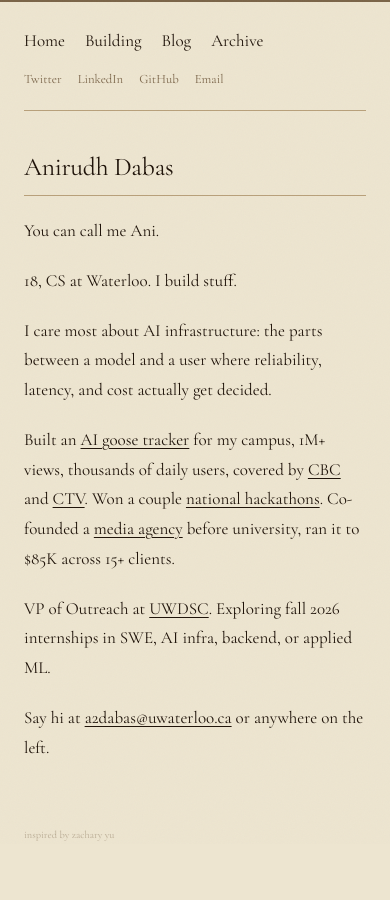
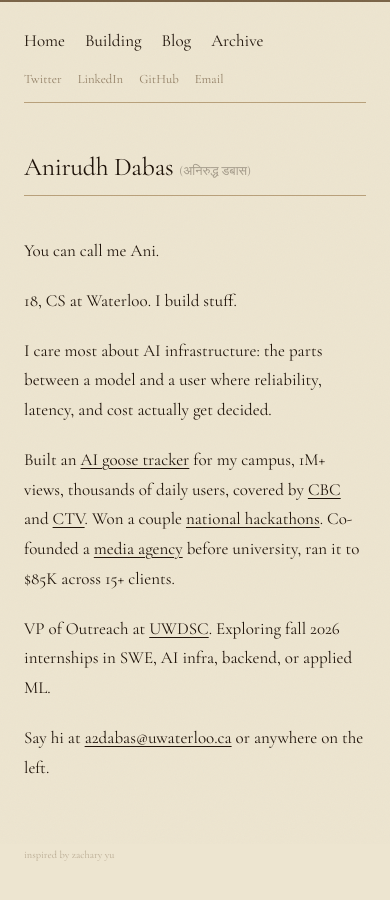
Before and after one commit to AnirudhDabas/anirro, a Next.js app: page / in a window 390 px wide. Shown: the top 900 px of the page. Built offline with nearby package versions, Linux system fonts and the light colour scheme.

Commit message:
fix: mobile nav separators, spacing, restore hindi

```diff
--- a/app/globals.css
+++ b/app/globals.css
@@ -114,18 +114,34 @@
 @media (max-width: 767px) {
   h1 {
     font-size: 1.6rem;
-  }
-
-  h1 .hindi {
-    display: none;
+    margin-top: 0;
   }
 
   header hr {
     margin-top: 0.75rem;
   }
 
-  main > div {
-    margin-top: 1.25rem;
+  .sidebar {
+    margin-bottom: 0.5rem;
+    padding-bottom: 0.75rem;
+  }
+
+  .nav-primary {
+    margin-bottom: 0.4rem;
+  }
+
+  .nav-secondary {
+    opacity: 0.8;
+  }
+
+  main {
+    padding-top: 0;
+    margin-top: 0;
+  }
+
+  main > *:first-child {
+    margin-top: 0;
+    padding-top: 0;
   }
 }
 
--- a/components/Sidebar.tsx
+++ b/components/Sidebar.tsx
@@ -39,8 +39,8 @@
   const pathname = usePathname();
 
   return (
-    <aside className="w-full shrink-0 border-b border-[var(--rule)] pb-5 md:w-48 md:border-b-0 md:pb-0">
-      <nav className="flex flex-row flex-wrap gap-x-5 gap-y-1 md:flex-col md:gap-2">
+    <aside className="sidebar w-full shrink-0 border-b border-[var(--rule)] pb-5 md:w-48 md:border-b-0 md:pb-0">
+      <nav className="nav-primary flex flex-row flex-wrap gap-x-5 gap-y-1 md:flex-col md:gap-2">
         {primary.map((item) => {
           const active = pathname === item.href;
           return (
@@ -55,7 +55,7 @@
         })}
       </nav>
 
-      <nav className="mt-3 flex flex-row flex-wrap gap-x-4 gap-y-1 text-[0.8rem] text-[var(--muted)] md:mt-8 md:flex-col md:gap-2 md:text-[1.0625rem] md:text-[var(--fg)]">
+      <nav className="nav-secondary mt-3 flex flex-row flex-wrap gap-x-4 gap-y-1 text-[0.8rem] text-[var(--muted)] md:mt-8 md:flex-col md:gap-2 md:text-[1.0625rem] md:text-[var(--fg)]">
         {secondary.map((item) => (
           <a
             key={item.href}
```
